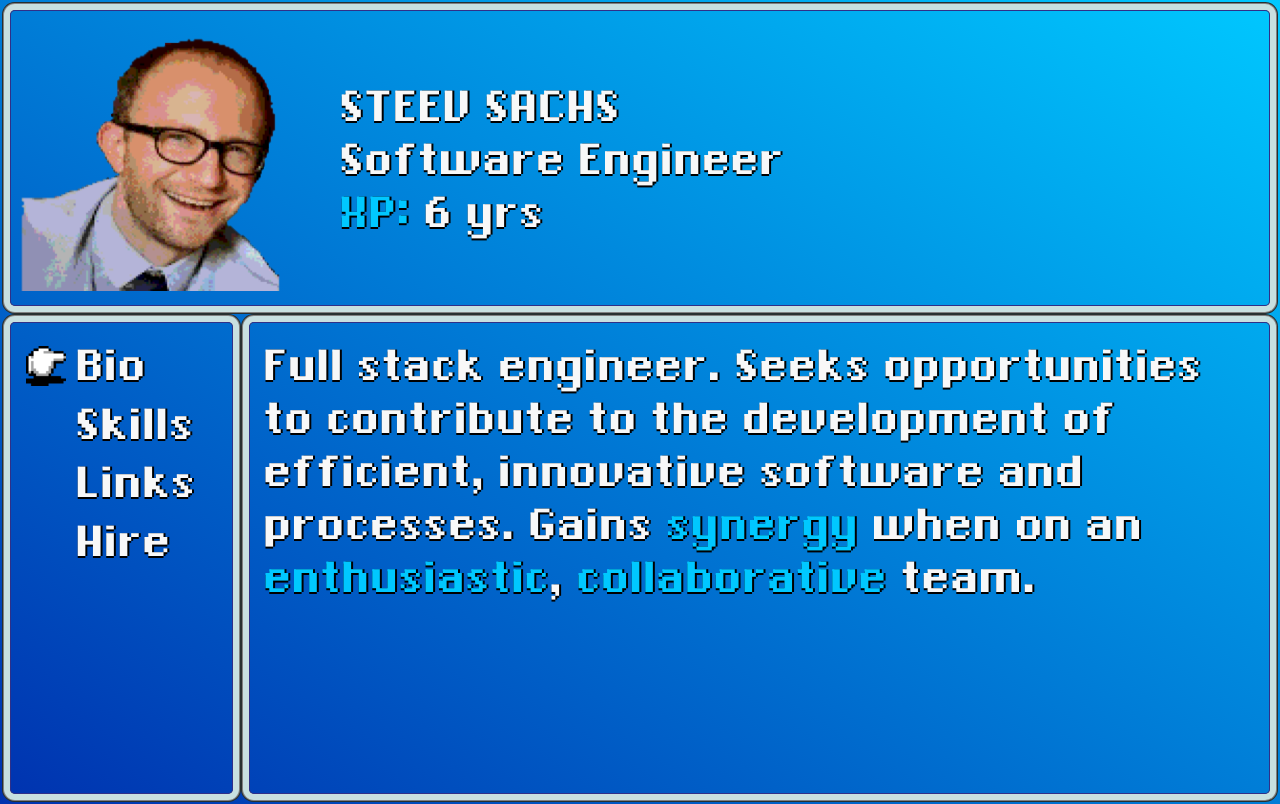
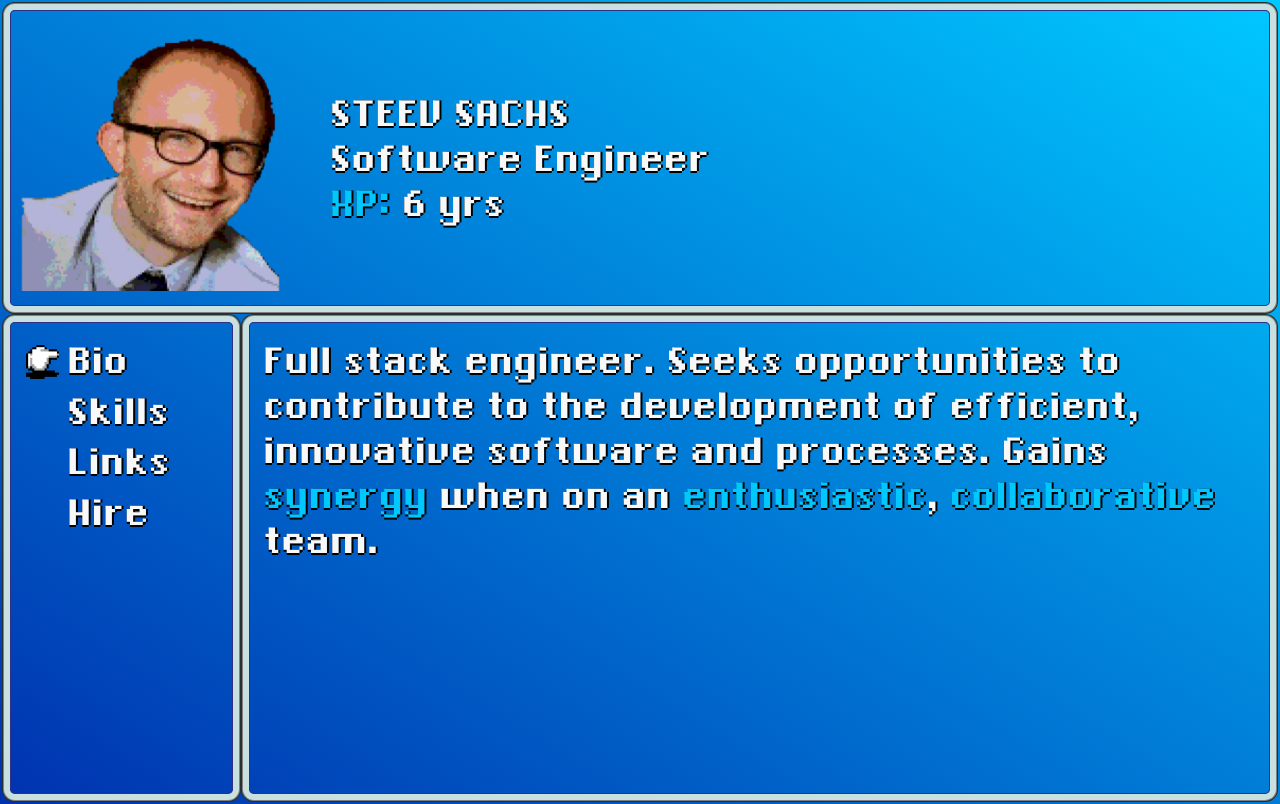
Before and after one commit to steevsachs/steevdev, a React app: page /bio in a window 1280 px wide. Built offline with nearby package versions, Linux system fonts and the light colour scheme; a web font is replaced by a local one.

Commit message:
Minor adjustments

```diff
--- a/jest.config.js
+++ b/jest.config.js
@@ -10,7 +10,7 @@ module.exports = {
   snapshotSerializers: ['<rootDir>/node_modules/snapshot-diff/serializer.js'],
   testEnvironment: 'jsdom-global',
   testPathIgnorePatterns: ['/utils/'],
-  testRegex: 'platform/.*(/__tests__/[^.]+.(?!integration)|\\.(test|spec))\\.tsx?$',
+  testRegex: 'src/.*(/__tests__/[^.]+.(?!integration)|\\.(test|spec))\\.tsx?$',
   transform: {
     '\\.tsx?$': 'babel-jest',
   },
--- a/src/components/App.tsx
+++ b/src/components/App.tsx
@@ -21,6 +21,7 @@ const styles = {
     flexDirection: 'column',
     height: '100%',
     minHeight: '100vh',
+    maxWidth: '100vw',
   }),
   header: css({
     alignItems: 'center',
--- a/src/modules/skills/components/Skills.tsx
+++ b/src/modules/skills/components/Skills.tsx
@@ -10,8 +10,8 @@ const styles = {
     width: '100%',
   }),
   item: css({
-    width: '33%'
-  })
+    width: '33%',
+  }),
 }
 
 const Skills: React.FC = () => (
--- a/src/styles.ts
+++ b/src/styles.ts
@@ -63,7 +63,7 @@ const globalStyles: CSSObject[] = [
       },
       backgroundImage: 'linear-gradient(to top right, rgb(0, 50, 175), rgb(0, 200, 255))',
       fontFamily: '"Final Fantasy 3/6 Font", sans-serif',
-      fontSize: 'calc(1em + 3.5vw)',
+      fontSize: '4vw',
       fontWeight: 900,
       letterSpacing: 2,
       margin: 2,
```
Also changed, not shown: package.json (+6 -2 lines), tslint.json (+1 -8 lines), global.d.ts (added), 2 other files (tests, documents, lock files or other folders).
